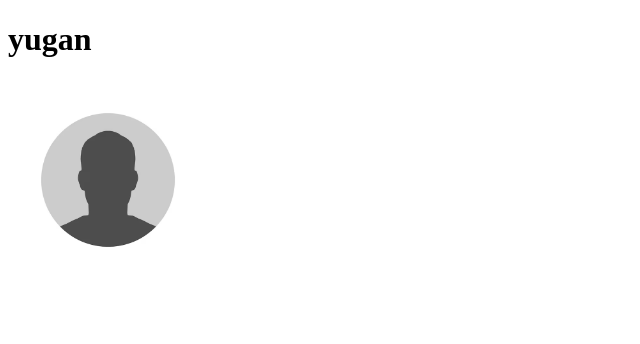
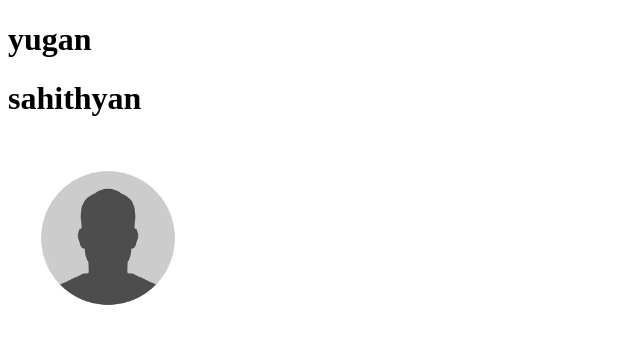
Before and after one commit to akila0996/first_project, a plain HTML site: page index.html in a window 1280 px wide. Shown: the whole page, without its empty margins (0-640 px from the left). Drawn offline with Linux system fonts and the light colour scheme.

Commit message:
added end name

```diff
--- a/index.html
+++ b/index.html
@@ -9,6 +9,9 @@
     <h1>
         yugan
     </h1>
+    <h1>
+        sahithyan
+        </h1>
     <img width="200px" src="sampleimg.jpg" alt="">
 </body>
 </html>
```
